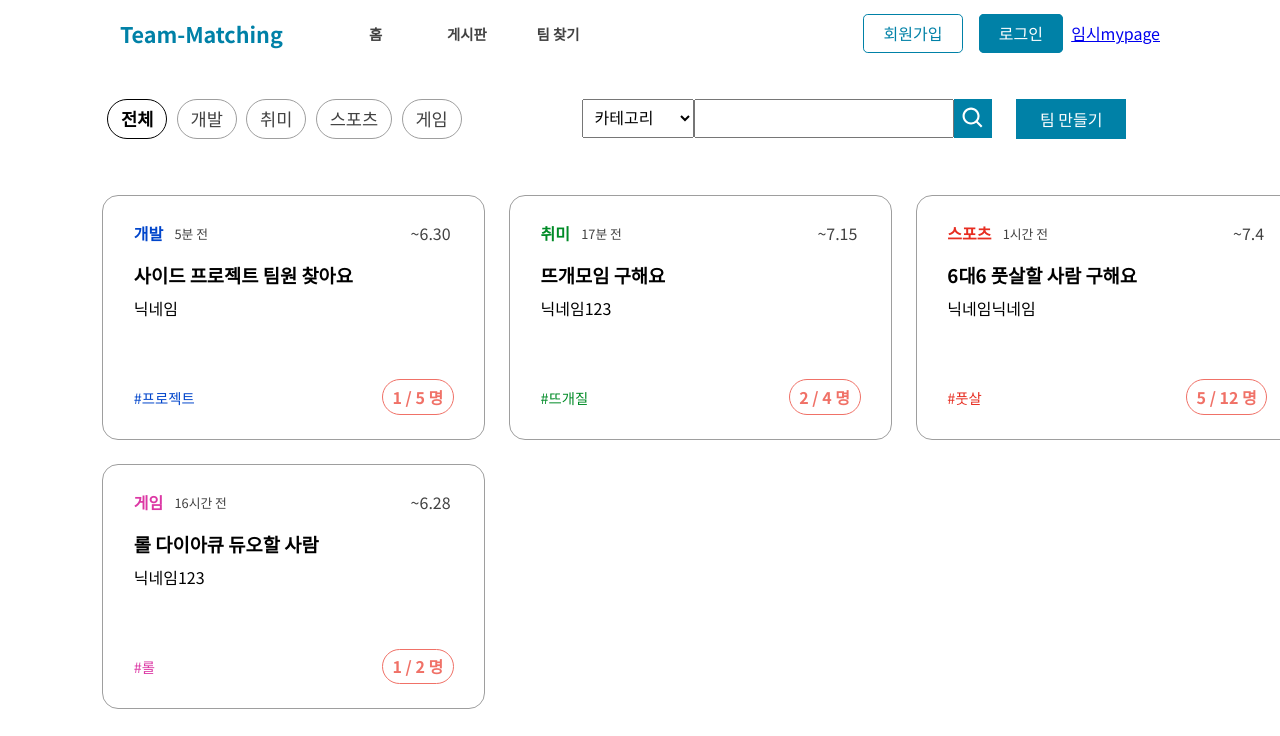
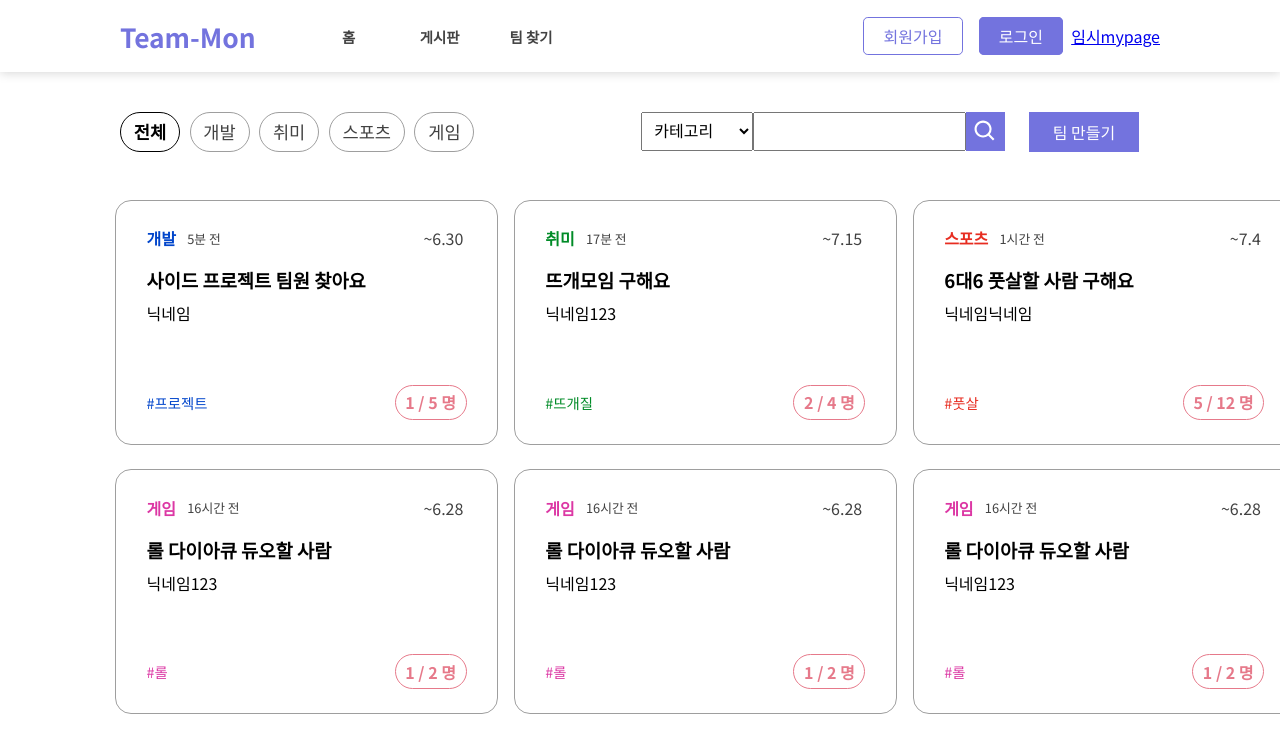
Before and after one commit to yeon7485/Team-Matching-FE-Web, a React (Create React App) app in the folder team-matching-web/: page /findteam in a window 1280 px wide. Shown: the top 736 px of the page. Built offline with nearby package versions, Linux system fonts and the light colour scheme.

Commit message:
design: 전체 스타일링
메인 컬러 바꾸기
헤더 디자인 수정
메인 페이지 배너 수정
팀 찾기 페이지 레이아웃 수정

```diff
--- a/team-matching-web/src/components/Navbar/Navbar.jsx
+++ b/team-matching-web/src/components/Navbar/Navbar.jsx
@@ -6,7 +6,7 @@ export default function Navbar() {
   return (
     <header className={styles.header}>
       <Link to='/' className={styles.logo}>
-        <h2>Team-Matching</h2>
+        <h2>Team-Mon</h2>
       </Link>
       <nav className={styles.nav}>
         <Link to='/' className={styles.item}>
--- a/team-matching-web/src/components/Navbar/Navbar.module.css
+++ b/team-matching-web/src/components/Navbar/Navbar.module.css
@@ -3,11 +3,14 @@
 	align-items: center;
 	height: 4.5rem;
 	padding: 0 7.5rem;
+	box-shadow: 0px 1px 10px 0px rgba(0, 0, 0, 0.17);
+	-webkit-box-shadow: 0px 1px 10px 0px rgba(0, 0, 0, 0.17);
+	-moz-box-shadow: 0px 1px 10px 0px rgba(0, 0, 0, 0.17);
 }
 
 .logo {
 	color: var(--main-color);
-	font-size: 0.9rem;
+	font-size: 1.1rem;
 	text-decoration: none;
 	flex-shrink: 0;
 }
@@ -34,7 +37,7 @@
 	flex-shrink: 0;
 }
 
-.join{
+.join {
 	padding: 0.4rem 1.2rem;
 	margin: 0.5rem;
 	border: 1px solid var(--main-color);
@@ -46,11 +49,11 @@
 	text-align: center;
 }
 
-.join:hover{
-	background-color: rgba(0, 129, 167, 0.2);
+.join:hover {
+	background-color: rgba(115, 115, 222, 0.2);
 }
 
-.login{
+.login {
 	padding: 0.4rem 1.2rem;
 	margin: 0.5rem;
 	border: 1px solid var(--main-color);
--- a/team-matching-web/src/components/TeamCard/TeamCard.module.css
+++ b/team-matching-web/src/components/TeamCard/TeamCard.module.css
@@ -8,7 +8,11 @@
 	border: 1px solid var(--gray500);
 	border-radius: 1rem;
 	cursor: pointer;
+	filter: brightness(1);
+}
 
+.root:hover {
+	background-color: var(--gray300);
 }
 
 .top {
@@ -54,9 +58,9 @@
 
 .count {
 	padding: 0.3rem 0.6rem;
-	border: 1px solid var(--main-red-color);
+	border: 1px solid var(--main-color-red);
 	border-radius: 20px;
-	color: var(--main-red-color);
+	color: var(--main-color-red);
 	font-weight: bold;
 }
 
--- a/team-matching-web/src/index.css
+++ b/team-matching-web/src/index.css
@@ -4,8 +4,8 @@ body {
   width: 100%;
   height: 100%;
   margin: 0;
+  font-family: 'Noto Sans KR', sans-serif;
   overflow-x: hidden;
-  font-family: 'Noto Sans KR', sans-serif;
   -webkit-font-smoothing: antialiased;
   -moz-osx-font-smoothing: grayscale;
 }
@@ -28,8 +28,10 @@ textarea {
 }
 
 :root {
-  --main-color: #0081A7;
-  --main-red-color: #F07167;
+  --main-color: #7373DE;
+  --main-color-dark: #52529E;
+  --main-color-red: #E6798A;
+  --gray300: #E0E0E0;
   --gray500: #9E9E9E;
   --gray800: #424242;
   --category-dev: #0045CB;
--- a/team-matching-web/src/pages/FindTeam/FindTeam.jsx
+++ b/team-matching-web/src/pages/FindTeam/FindTeam.jsx
@@ -58,11 +58,40 @@ export default function FindTeam() {
       tag: '롤',
       count: '1 / 2',
     },
+    {
+      id: 5,
+      category: '게임',
+      time: '16시간 전',
+      date: '6.28',
+      title: '롤 다이아큐 듀오할 사람',
+      nickname: '닉네임123',
+      tag: '롤',
+      count: '1 / 2',
+    },
+    {
+      id: 6,
+      category: '게임',
+      time: '16시간 전',
+      date: '6.28',
+      title: '롤 다이아큐 듀오할 사람',
+      nickname: '닉네임123',
+      tag: '롤',
+      count: '1 / 2',
+    },
+    {
+      id: 7,
+      category: '게임',
+      time: '16시간 전',
+      date: '6.28',
+      title: '롤 다이아큐 듀오할 사람',
+      nickname: '닉네임123',
+      tag: '롤',
+      count: '1 / 2',
+    },
   ];
 
   const [search, setSearch] = useState();
   const [current, setCurrent] = useState('전체');
-  console.log(search);
   const handleChange = (e) => {
     setSearch(e.target.value);
   };
--- a/team-matching-web/src/pages/FindTeam/FindTeam.module.css
+++ b/team-matching-web/src/pages/FindTeam/FindTeam.module.css
@@ -1,6 +1,9 @@
 .root {
+	display: flex;
+	flex-direction: column;
+	justify-content: center;
 	width: 80%;
-	margin: 2.5% 8% 11%;
+	margin: 2.5rem 9% 11%;
 }
 
 .topBar {
@@ -10,6 +13,7 @@
 }
 
 .category {
+	margin-right: 1rem;
 	flex-shrink: 0;
 }
 
@@ -46,7 +50,8 @@ form {
 }
 
 .inputSearch {
-	width: 15rem;
+	width: 100%;
+	min-width: 5rem;
 	padding: 0.5rem;
 }
 
@@ -58,7 +63,7 @@ form {
 	color: white;
 	text-align: center;
 	cursor: pointer;
-
+	flex-shrink: 0;
 }
 
 .createBtn {
@@ -73,11 +78,9 @@ form {
 
 .teamList {
 	display: grid;
-	align-items: center;
-	margin-top: 3.5rem;
-	grid-template-columns: 1fr;
-	grid-template-rows: 3fr;
-	gap: 1.5rem;
+	margin: 3rem 0;
+	place-items: center;
+	gap: 1.5rem 1rem;
 
 }
 
@@ -111,14 +114,30 @@ form {
 	border-color: var(--category-game);
 }
 
-@media screen and (min-width: 768px) {
+@media screen and (max-width: 749px) {
+	.topBar {
+		flex-direction: column;
+	}
+
+	.category {
+		margin-bottom: 1rem;
+	}
+}
+
+@media screen and (min-width: 750px) {
 	.teamList {
 		grid-template-columns: repeat(2, 1fr);
 	}
 }
 
-@media screen and (min-width: 1024px) {
+@media screen and (min-width: 1200px) {
 	.teamList {
 		grid-template-columns: repeat(3, 1fr);
 	}
 }
+
+@media screen and (min-width: 1650px) {
+	.teamList {
+		grid-template-columns: repeat(4, 1fr);
+	}
+}
--- a/team-matching-web/src/pages/Join/Join.module.css
+++ b/team-matching-web/src/pages/Join/Join.module.css
@@ -11,7 +11,6 @@
   align-items: center;
   width: 50%;
   min-width: 500px;
-  /* height: 100%; */
   padding: 3rem;
 }
 
@@ -37,7 +36,7 @@
   height: auto;
   padding: 2rem;
   border-radius: 15px;
-  background-color: rgba(0, 175, 185, 0.08);
+  background-color: rgba(115, 115, 222, 0.08);
 }
 
 label {
@@ -58,20 +57,20 @@ label {
   margin-top: 3rem;
   margin-right: auto;
   margin-bottom: 1rem;
+  margin-left: 1rem;
   font-size: 0.8rem;
-  margin-left: 1rem;
 }
 
 .joinButton {
+  width: 93%;
   padding: 0.6rem 1.2rem;
-  width: 93%;
   border: 1px solid var(--main-color);
   border-radius: 0.5rem;
   background-color: var(--main-color);
   color: white;
+  font-weight: 550;
   font-size: 1.1rem;
   text-align: center;
-  font-weight: 550;
 }
 
 .joinButton:hover {
@@ -83,19 +82,19 @@ label {
 }
 
 .checkBox+label::before {
-  content: "";
   display: inline-block;
   width: 17px;
   height: 17px;
   border: 2px solid #0081A7;
+  border-radius: 50%;
+  content: "";
   opacity: 0.66;
-  border-radius: 50%;
   vertical-align: middle;
 }
 
 .checkBox:checked+label::before {
+  background-color: #0081A7;
   content: "";
-  background-color: #0081A7;
   border-color: #0081A7;
   background-repeat: no-repeat;
   background-position: 50%;
--- a/team-matching-web/src/pages/Login/Login.module.css
+++ b/team-matching-web/src/pages/Login/Login.module.css
@@ -1,4 +1,4 @@
-.root{
+.root {
   display: flex;
   flex-direction: column;
   justify-content: center;
@@ -6,6 +6,7 @@
   width: 100vw;
   height: 81.05vh;
 }
+
 .container {
   display: flex;
   flex-direction: column;
@@ -25,7 +26,7 @@
   flex-shrink: 0;
 }
 
-.form{
+.form {
   display: flex;
   flex-direction: column;
   align-items: center;
@@ -35,15 +36,15 @@
   padding: 2rem;
   margin-bottom: 1rem;
   border-radius: 15px;
-  background-color: rgba( 0, 175, 185, 0.08 );
+  background-color: rgba(115, 115, 222, 0.08);
 }
 
-label{
+label {
   margin-right: auto;
   margin-bottom: 1rem;
 }
 
-.inputBox{
+.inputBox {
   width: 93%;
   padding: 1rem;
   margin-bottom: 1rem;
@@ -52,7 +53,7 @@ label{
   outline: none;
 }
 
-.loginButton{
+.loginButton {
   width: 93%;
   padding: 0.6rem 1.2rem;
   margin-top: 3rem;
@@ -65,6 +66,6 @@ label{
   text-align: center;
 }
 
-.loginButton:hover{
-  background-color: rgba(0, 108, 140, 1.2);
+.loginButton:hover {
+  background-color: var(--main-color-dark);
 }
--- a/team-matching-web/src/pages/Main/Main.jsx
+++ b/team-matching-web/src/pages/Main/Main.jsx
@@ -7,13 +7,13 @@ export default function Main() {
     <div>
       <section>
         <div className={styles.banner}>
-          <h1 className={styles.title}>팀 매칭 서비스</h1>
+          <h1 className={styles.title}>팀 매칭은 Team Mon에서!</h1>
           <p className={styles.text}>
-            Team-Matching 서비스는 다양한 방면에서
+            개발, 취미, 스포츠 등 다양한 방면에서
             <br />
-            그룹을 쉽게 만들 수 있게 도와주는 서비스입니다.
+            Team Mon 서비스를 통해 팀을 모집해보세요!
           </p>
-          <Link to='/' className={styles.btn}>
+          <Link to='/findteam' className={styles.btn}>
             지금 시작하기
           </Link>
         </div>
--- a/team-matching-web/src/pages/Main/Main.module.css
+++ b/team-matching-web/src/pages/Main/Main.module.css
@@ -4,27 +4,28 @@
 	justify-content: center;
 	align-items: center;
 	height: 30rem;
-	background-size: 100% 100%;
-	background-image: url(/src/images/banner.png);
-	background-repeat: no-repeat;
+	background-color: rgba(115, 115, 222, 0.3);
+	;
 }
 
 .title {
-	margin: 0;
+	margin-top: 0;
+	margin-bottom: 2rem;
+	color: var(--main-color-dark);
 	font-size: 3rem;
 }
 
 .text {
+	font-size: 1rem;
 	text-align: center;
 	opacity: 80%;
-	font-size: 1rem;
 }
 
 .btn {
 	padding: 0.8rem 3rem;
 	margin: 1.5rem;
 	border: none;
-	background: var(--main-color);
+	background: var(--main-color-dark);
 	color: white;
 	font-size: 1rem;
 	text-decoration: none;
--- a/team-matching-web/src/pages/PostDetail/PostDetail.module.css
+++ b/team-matching-web/src/pages/PostDetail/PostDetail.module.css
@@ -7,7 +7,6 @@
 }
 
 .titleHeader {
-
   position: relative;
 }
 
@@ -19,12 +18,13 @@
   border: 1px solid var(--main-color);
   background-color: white;
   color: var(--main-color);
+  font-weight: bold;
   font-size: 0.8rem;
   text-decoration: none;
 }
 
 .boardLink:hover {
-  background-color: rgba(0, 129, 167, 0.2);
+  background-color: rgba(115, 115, 222, 0.2);
 }
 
 .titleBox {
@@ -61,7 +61,7 @@
 }
 
 .tag {
-  color: rgb(24, 206, 234);
+  color: var(--main-color);
   font-size: 0.8rem;
 }
 
@@ -84,8 +84,7 @@
   align-items: center;
   height: 3rem;
   padding: 1rem;
-  background-color: rgba(0, 98, 126, 0.1);
-
+  background-color: rgba(115, 115, 222, 0.08);
 }
 
 .form {
@@ -103,8 +102,10 @@
   border: 1px solid var(--main-color);
   background-color: var(--main-color);
   color: white;
+  font-weight: bold;
+  flex-shrink: 0;
 }
 
 .submitBtn:hover {
-  background-color: rgba(0, 108, 140, 1.2);
+  background-color: var(--main-color-dark);
 }
--- a/team-matching-web/src/pages/TeamDetail/TeamDetail.module.css
+++ b/team-matching-web/src/pages/TeamDetail/TeamDetail.module.css
@@ -57,7 +57,7 @@
 
 .count {
 	margin-bottom: 1rem;
-	color: var(--main-red-color);
+	color: var(--main-color-red);
 	font-weight: bold;
 	font-size: 1.5rem;
 }
@@ -76,6 +76,7 @@
 .apply:hover {
 	background-color: var(--main-color);
 	color: white;
+
 }
 
 .contents {
```
Lines whose indentation alone changed are shown as unchanged.
